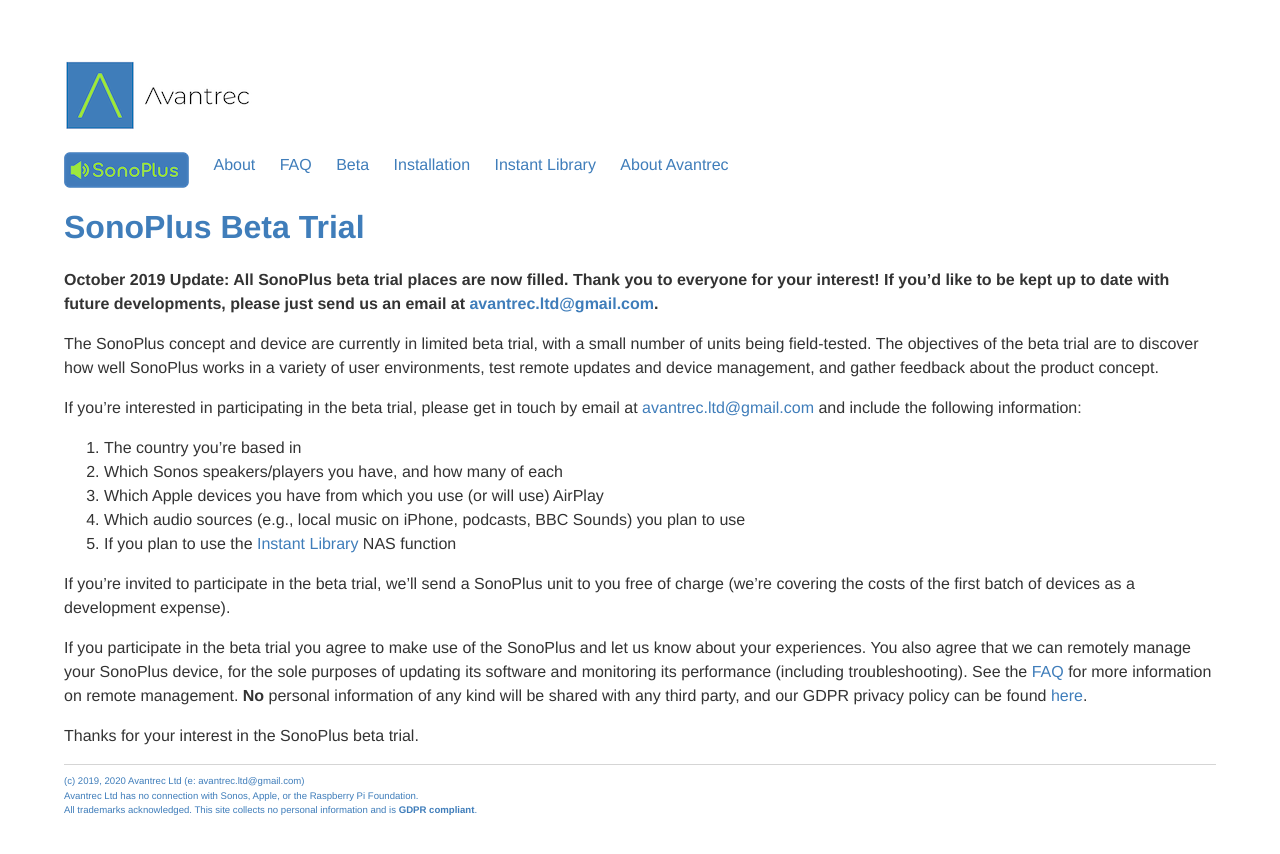
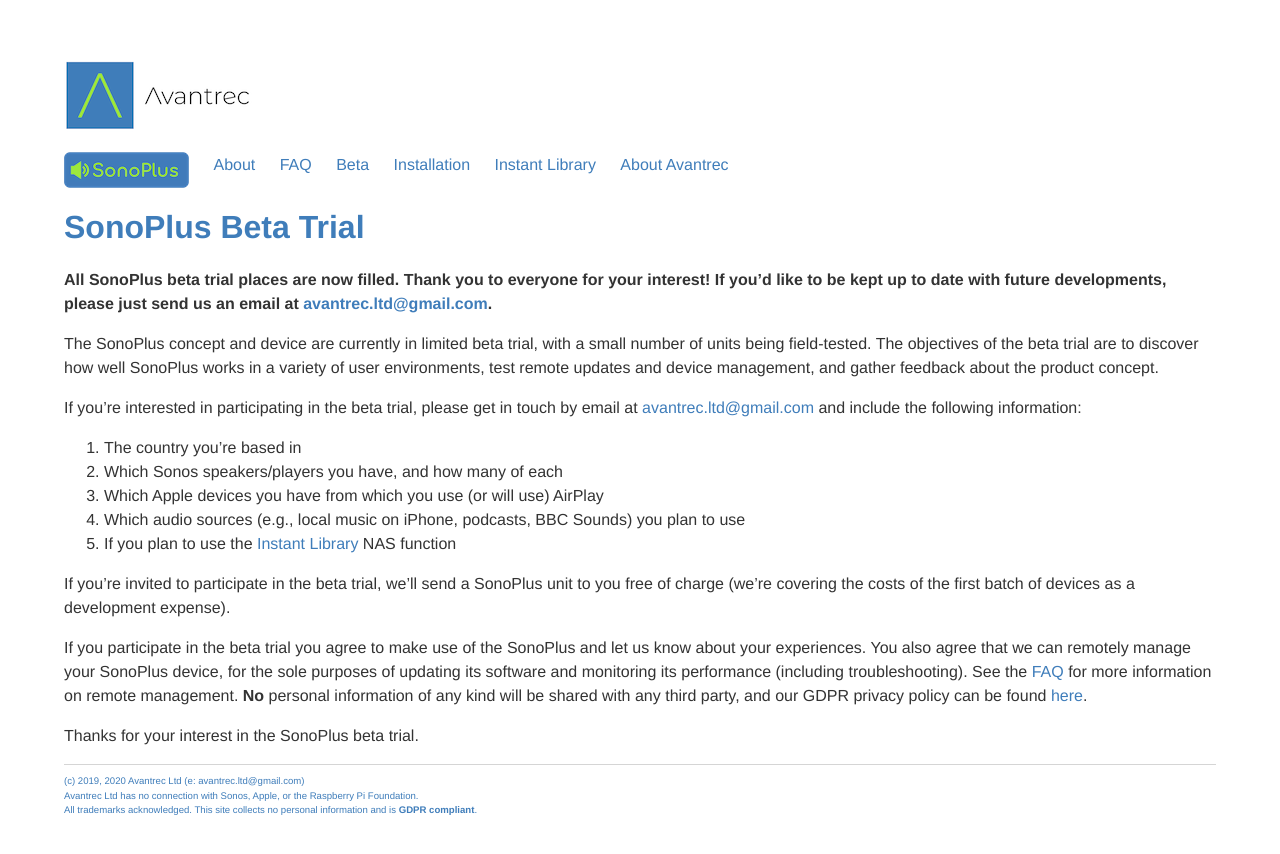
Before and after one commit to avantrec/avantrec.github.io, a Jekyll site: the page built from sonoplus/beta.md, in a window 1280 px wide. Shown: the top 854 px of the page. Built offline with Jekyll 4.4.1, drawn with Linux system fonts in a browser that asks for light colours.

Commit message:
Minor edits.

```diff
--- a/sonoplus/beta.md
+++ b/sonoplus/beta.md
@@ -5,7 +5,7 @@
 
 # SonoPlus Beta Trial
 
-**October 2019 Update: All SonoPlus beta trial places are now filled. Thank you to everyone for your interest! If you'd like to be kept up to date with future developments, please just send us an email at [avantrec.ltd@gmail.com](avantrec.ltd@gmail.com).**
+**All SonoPlus beta trial places are now filled. Thank you to everyone for your interest! If you'd like to be kept up to date with future developments, please just send us an email at [avantrec.ltd@gmail.com](avantrec.ltd@gmail.com).**
 
 The SonoPlus concept and device are currently in limited beta trial, with a small number of units being field-tested. The objectives of the beta trial are to discover how well SonoPlus works in a variety of user environments, test remote updates and device management, and gather feedback about the product concept.
 
```
Also changed, not shown: gdpr_privacy.md (+1 -1 lines).
